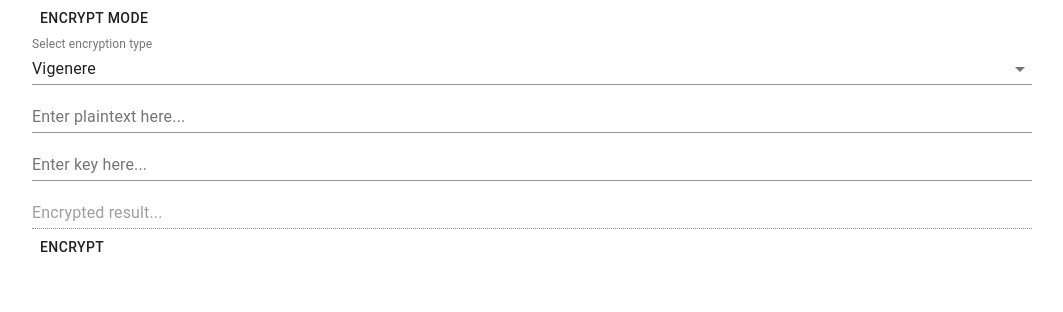
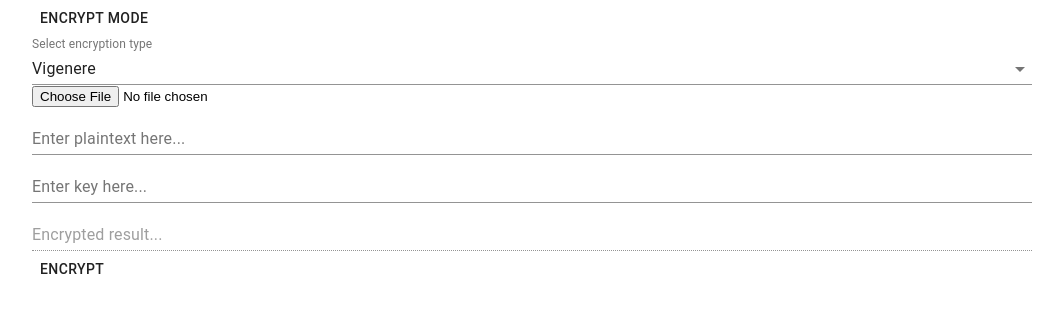
Before and after one commit to daltera/Tucil-Kripto, a React (Create React App) app: page / in a window 1280 px wide. Shown: the top 312 px of the page, without its empty margins (108-1171 px from the left). Built offline with nearby package versions, Linux system fonts and the light colour scheme.

Commit message:
Read text from file

```diff
--- a/src/scenes/Main/index.js
+++ b/src/scenes/Main/index.js
@@ -26,6 +26,7 @@ class Main extends React.Component {
       decryptionMatrix: "",
       shift: "",
       partition: "",
+      uploadedFile: null,
     };
   }
 
@@ -72,6 +73,24 @@ class Main extends React.Component {
     });
   };
 
+  handleUploadFile = async (e) => {
+    const reader = new FileReader();
+    reader.onload = async (e) => {
+      let textRes = e.target.result;
+      console.log(textRes);
+      if (!this.encryptionMode) {
+        this.setState({
+          plainText: textRes,
+        });
+      } else {
+        this.setState({
+          encryptedText: textRes,
+        });
+      }
+    };
+    reader.readAsText(e.target.files[0]);
+  };
+
   handleModeChange = (event) => {
     let alphabet = [];
     for (let i = 0; i < 26; i++) {
@@ -91,6 +110,7 @@ class Main extends React.Component {
       decryptionMatrix: "",
       shift: "",
       partition: "",
+      uploadedFile: null,
     });
   };
 
@@ -966,6 +986,14 @@ class Main extends React.Component {
               ))}
             </TextField>
           </Grid>
+          <Grid item xs={3}>
+            <input
+              type="file"
+              id="text"
+              className="file"
+              onChange={this.handleUploadFile}
+            ></input>
+          </Grid>
           <Grid item xs={12}>
             <TextField
               onChange={
```
Also changed, not shown: stringtest.txt (added).
